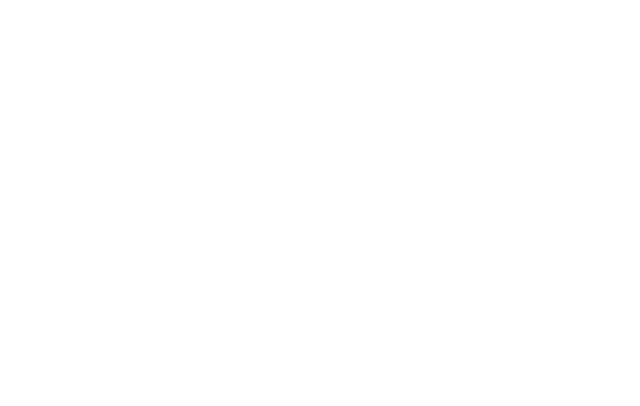
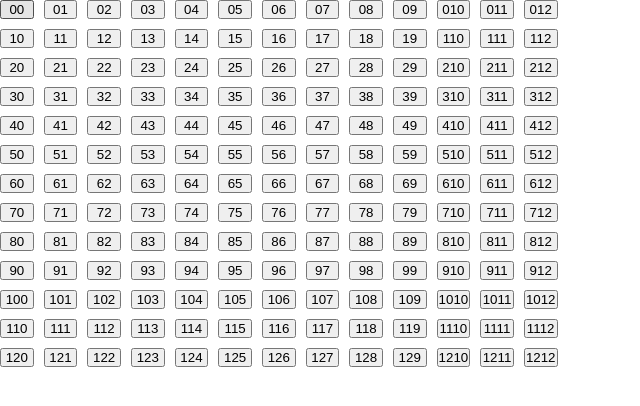
Before and after one commit to mreleftheros/poker-range, a plain HTML site: page index.html in a window 1280 px wide. Shown: the whole page, without its empty margins (0-640 px from the left). Drawn offline with Linux system fonts and the light colour scheme.

Commit message:
Add createGrid function

```diff
--- a/scripts/app.js
+++ b/scripts/app.js
@@ -0,0 +1,27 @@
+// 1326 einai o arithmos tis 100%
+// ta 13 zeugh exoun aksia 6 vathmwn
+// ta 78 koutakia me to "o" exoun aksia 12 vathmwn
+// ta 78 koutakia me to "s" exoun aksia 4 vathmwn to kathena
+// 13x6 + 78x12 + 78x4 = 1326
+
+const pokerContainer = document.getElementById("pokerContainer");
+
+const createGrid = () => {
+  const gridElement = document.createElement("div");
+  gridElement.classList.add("poker__container__grid");
+  let output = "";
+
+  for (let i = 0; i < 13; i++) {
+    for (let j = 0; j < 13; j++) {
+      output = "" + i + j;
+      const buttonElement = document.createElement("button");
+      buttonElement.textContent = output;
+
+      gridElement.appendChild(buttonElement);
+    }
+  }
+
+  pokerContainer.appendChild(gridElement);
+};
+
+createGrid();
--- a/styles/style.scss
+++ b/styles/style.scss
@@ -4,10 +4,19 @@
   display: flex;
 
   &__container {
-    flex: 4;
+
+    &__grid {
+      height: 100%;
+      flex: 4;
+      display: grid;
+      grid-template-columns: repeat(13, 1fr);
+      grid-template-rows: repeat(13, 1fr);
+      grid-gap: 1rem;
+    }
+
+    &__result {
+      flex: 1;
+    }
   }
 
-  &__result {
-    flex: 1;
-  }
 }
```
Also changed, not shown: styles/style.css, 1 other file.
